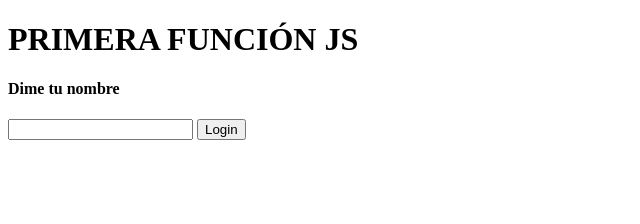
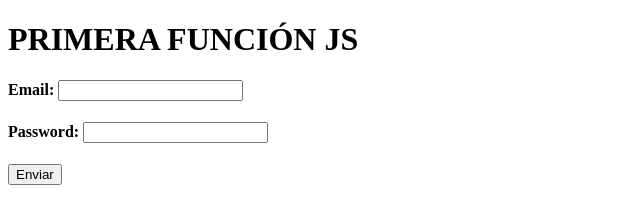
Before and after one commit to LaiaFerrerMartinez/JavaScript, a plain HTML site: page 03 - Mis Primeros Pasos/index.html in a window 1280 px wide. Shown: the whole page, without its empty margins (0-640 px from the left). Drawn offline with Linux system fonts and the light colour scheme.

Commit message:
Add files via upload

```diff
--- a/03 - Mis Primeros Pasos/index.html
+++ b/03 - Mis Primeros Pasos/index.html
@@ -9,22 +9,25 @@
     <script src='js/main.js'></script>
     <script>
         function saludar(){
-            alert("Has seleccionado saludar!!!");
             // # CSS -> llamo a un elemento HTML
             //   JS -> llamo a un elemento HTML
-            let txtLogin = document.getElementById("txtLogin").value;
-            if(txtLogin===""){
-                alert("Has dejado la casilla vacía!!");
+            let txtEmail = document.getElementById("txtEmail").value;
+            let txtPassword = document.getElementById("txtPassword").value;
+            if(txtEmail==="" && txtPassword===""){
+                alert("Has dejado las casillas en blanco");
+            } else if (txtEmail==="" || txtPassword==="") {
+                alert("Has dejado una casilla en blanco");
             } else {
-                alert("Tu usuario Login es: " + txtLogin + "!!");
+                alert("Login correcto");
             }
         }
     </script>
 </head>
 <body>
     <h1>PRIMERA FUNCIÓN JS</h1>
-    <h4>Dime tu nombre</h4>
-    <input type="text" id="txtLogin"/>
-    <input type="button" value="Login" onclick="saludar();" />
+    <h4>Email: <input type="text" id="txtEmail"/></h4>
+    <h4>Password: <input type="text" id="txtPassword"/></h4>
+
+    <input type="button" value="Enviar" onclick="saludar();" />
 </body>
 </html>
```
